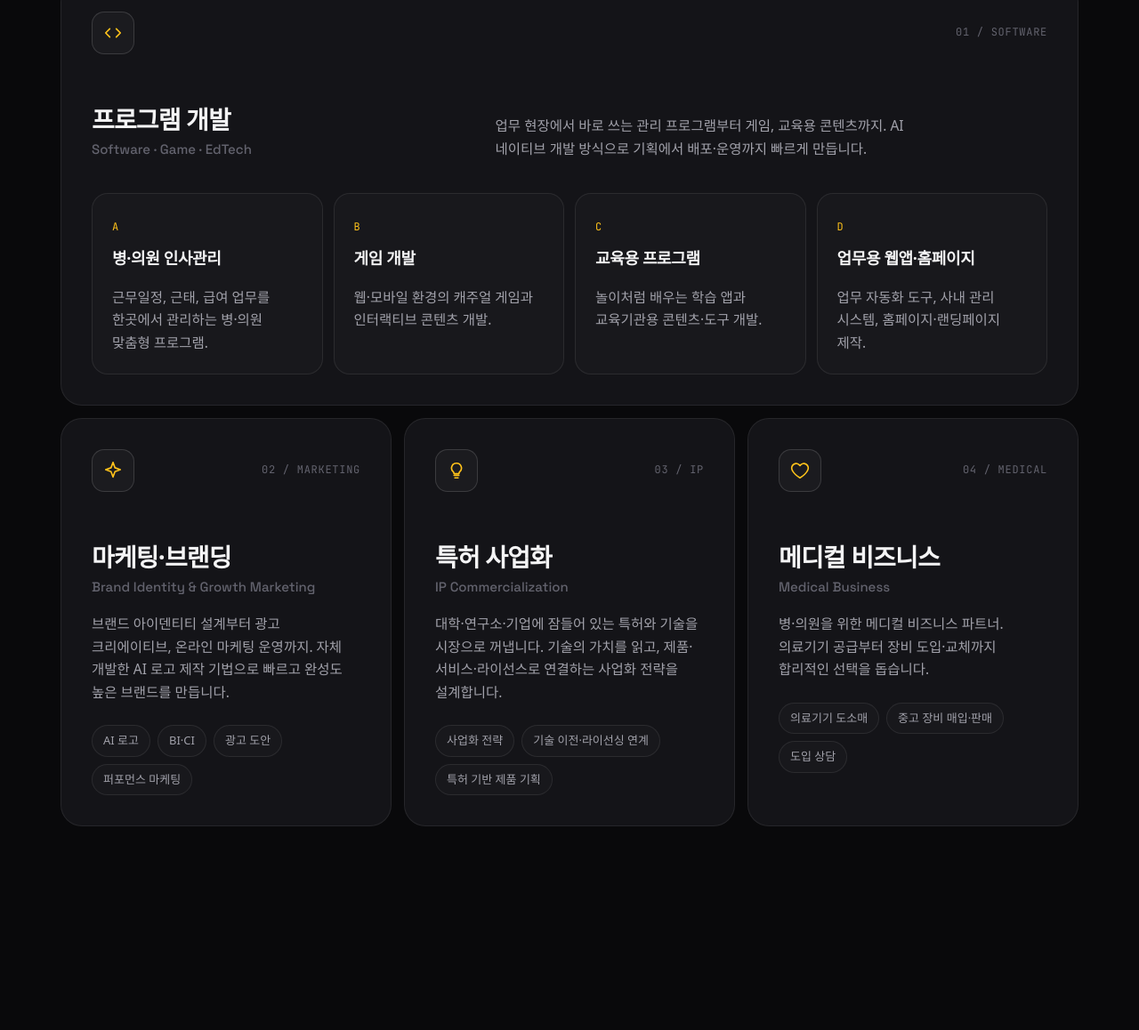
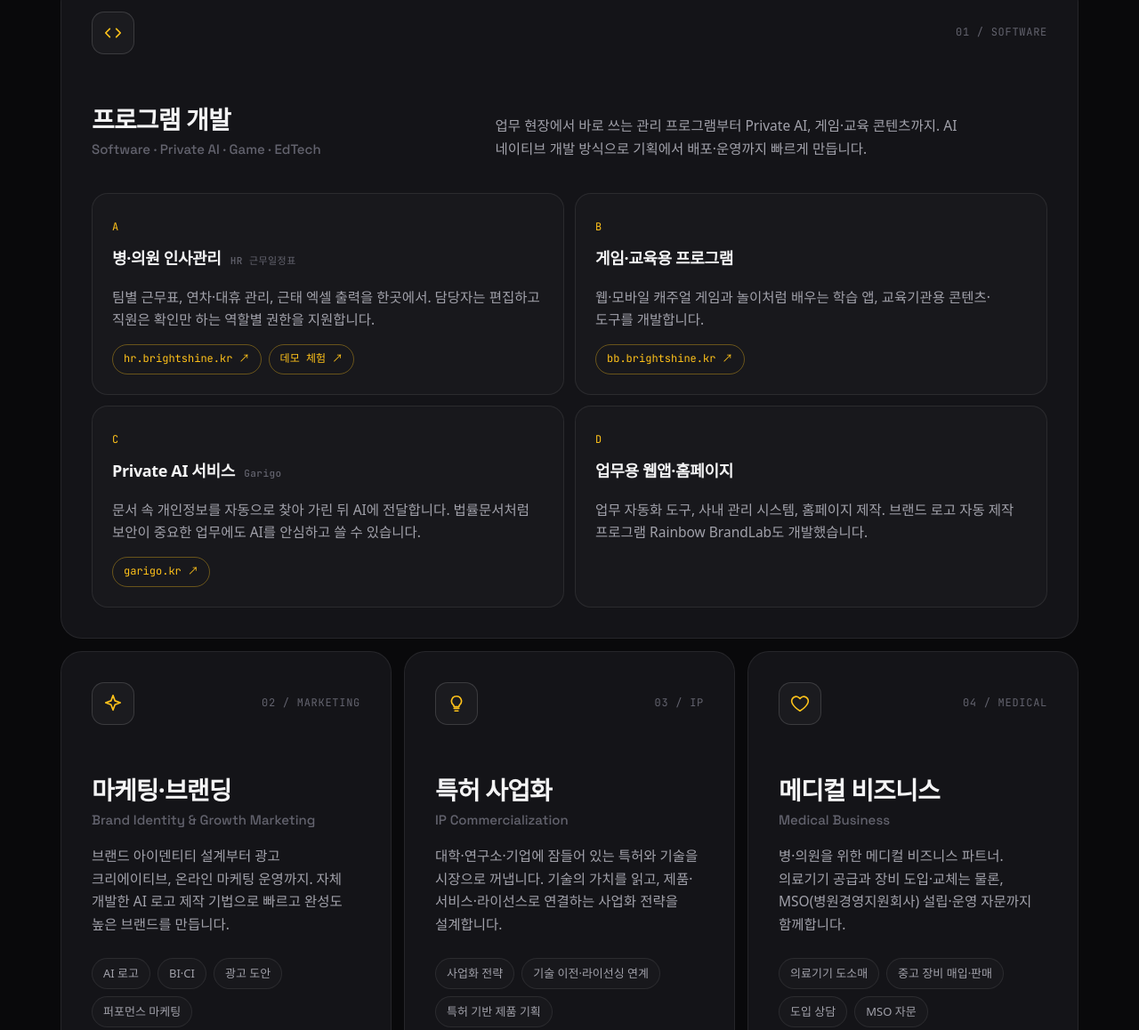
Before and after one commit to maaxmaaya/brightshine-web, a plain HTML site: page index.html in a window 1280 px wide. Shown: the part 1298-2456 px from the top of the page at 89% size. Drawn offline with Linux system fonts and the light colour scheme; a web font is replaced by a local one.

Commit message:
Add files via upload

```diff
--- a/index.html
+++ b/index.html
@@ -93,12 +93,16 @@
   .tile:hover::after{opacity:1}
   .t0{grid-column:span 6}.t1,.t3,.t4{grid-column:span 2}
   .dev-head{display:grid;grid-template-columns:1fr 1.5fr;gap:40px;align-items:end}
-  .dev-grid{margin-top:36px;display:grid;grid-template-columns:repeat(4,1fr);gap:12px}
+  .dev-grid{margin-top:36px;display:grid;grid-template-columns:repeat(2,1fr);gap:12px}
   .sub{border:1px solid var(--line);border-radius:18px;padding:22px;background:rgba(255,255,255,.02);transition:border-color .2s}
   .sub:hover{border-color:rgba(255,194,26,.45)}
   .sub .mono{color:var(--sun)}
   .sub h4{font-size:18px;font-weight:700;letter-spacing:-.02em;margin:10px 0 6px}
   .sub p{margin-top:0;font-size:14.5px}
+  .sub h4 small{font-family:var(--mono);font-size:11px;font-weight:500;color:var(--fg-3);letter-spacing:.04em;margin-left:6px;white-space:nowrap}
+  .sub .links{display:flex;flex-wrap:wrap;gap:8px;margin-top:14px}
+  .sub .links a{font-family:var(--mono);font-size:12px;padding:6px 12px;border-radius:999px;border:1px solid rgba(255,194,26,.35);color:var(--sun);transition:background .15s}
+  .sub .links a:hover{background:rgba(255,194,26,.12)}
   .tile-top{display:flex;justify-content:space-between;align-items:center;margin-bottom:56px}
   .ico{width:48px;height:48px;border-radius:14px;border:1px solid var(--line-2);display:grid;place-items:center;background:rgba(255,255,255,.03)}
   .ico svg{width:22px;height:22px;stroke:var(--sun);fill:none;stroke-width:1.8;stroke-linecap:round;stroke-linejoin:round}
@@ -177,6 +181,8 @@
     .sub{display:grid;grid-template-columns:22px 1fr;column-gap:10px;align-items:baseline;border:0;border-bottom:1px solid var(--line);border-radius:0;padding:14px 0;background:none}
     .sub:last-child{border-bottom:0;padding-bottom:0}
     .sub h4{margin:0 0 2px;font-size:16.5px}
+    .t0 .sub .links{grid-column:2;margin-top:10px;gap:6px}
+    .t0 .sub .links a{font-family:var(--sans);font-size:12.5px;padding:5px 11px}
     .t0 .sub p{grid-column:2;margin-top:2px;font-size:14px;line-height:1.55}
     .t0 .dev-head p{font-size:15px}
     .t0 .tile-top{margin-bottom:28px}
@@ -216,7 +222,7 @@
       <span class="badge"><b>AI-NATIVE</b> Creative &amp; Tech Studio</span>
       <h1>Ideas,<br><span class="out">made to</span> <span class="grad">shine.</span></h1>
       <div class="hero-sub">
-        <p>브라이트샤인은 <strong>마케팅·소프트웨어·지식재산·메디컬</strong>을 하나의 팀에서 다룹니다. 좋은 아이디어가 시장에서 통하는 사업이 될 때까지, 기획부터 실행까지 함께합니다.</p>
+        <p>브라이트샤인은 <strong>마케팅·소프트웨어·지식재산·메디컬 비즈니스</strong>를 다룹니다. 좋은 아이디어가 시장에서 통하는 사업이 될 때까지, 기획부터 실행까지 함께합니다.</p>
         <div class="cta">
           <a href="#business" class="btn btn-ghost">사업분야</a>
           <a href="#contact" class="btn btn-sun">함께 시작하기 <span class="arrow">→</span></a>
@@ -227,8 +233,8 @@
 
   <div class="marquee" aria-hidden="true">
     <div class="track">
-      <span>Brand Identity</span><span>AI Logo Design</span><span>Web &amp; App Development</span><span>Game Development</span><span>EdTech</span><span>Clinic HR Software</span><span>Patent Commercialization</span><span>Medical Business</span>
-      <span>Brand Identity</span><span>AI Logo Design</span><span>Web &amp; App Development</span><span>Game Development</span><span>EdTech</span><span>Clinic HR Software</span><span>Patent Commercialization</span><span>Medical Business</span>
+      <span>Brand Identity</span><span>AI Logo Design</span><span>Web &amp; App Development</span><span>Private AI</span><span>Game Development</span><span>EdTech</span><span>Clinic HR Software</span><span>Patent Commercialization</span><span>Medical Business</span><span>MSO Advisory</span>
+      <span>Brand Identity</span><span>AI Logo Design</span><span>Web &amp; App Development</span><span>Private AI</span><span>Game Development</span><span>EdTech</span><span>Clinic HR Software</span><span>Patent Commercialization</span><span>Medical Business</span><span>MSO Advisory</span>
     </div>
   </div>
 
@@ -247,14 +253,14 @@
         <article class="tile t0 rv">
           <div class="tile-top"><div class="ico"><svg viewBox="0 0 24 24"><path d="M8 7l-5 5 5 5M16 7l5 5-5 5"/></svg></div><span class="mono">01 / Software</span></div>
           <div class="dev-head">
-            <div><h3>프로그램 개발</h3><div class="en">Software · Game · EdTech</div></div>
-            <p style="margin-top:0">업무 현장에서 바로 쓰는 관리 프로그램부터 게임, 교육용 콘텐츠까지. AI 네이티브 개발 방식으로 기획에서 배포·운영까지 빠르게 만듭니다.</p>
+            <div><h3>프로그램 개발</h3><div class="en">Software · Private AI · Game · EdTech</div></div>
+            <p style="margin-top:0">업무 현장에서 바로 쓰는 관리 프로그램부터 Private AI, 게임·교육 콘텐츠까지. AI 네이티브 개발 방식으로 기획에서 배포·운영까지 빠르게 만듭니다.</p>
           </div>
           <div class="dev-grid">
-            <div class="sub"><span class="mono">A</span><h4>병·의원 인사관리</h4><p>근무일정, 근태, 급여 업무를 한곳에서 관리하는 병·의원 맞춤형 프로그램.</p></div>
-            <div class="sub"><span class="mono">B</span><h4>게임 개발</h4><p>웹·모바일 환경의 캐주얼 게임과 인터랙티브 콘텐츠 개발.</p></div>
-            <div class="sub"><span class="mono">C</span><h4>교육용 프로그램</h4><p>놀이처럼 배우는 학습 앱과 교육기관용 콘텐츠·도구 개발.</p></div>
-            <div class="sub"><span class="mono">D</span><h4>업무용 웹앱·홈페이지</h4><p>업무 자동화 도구, 사내 관리 시스템, 홈페이지·랜딩페이지 제작.</p></div>
+            <div class="sub"><span class="mono">A</span><h4>병·의원 인사관리 <small>HR 근무일정표</small></h4><p>팀별 근무표, 연차·대휴 관리, 근태 엑셀 출력을 한곳에서. 담당자는 편집하고 직원은 확인만 하는 역할별 권한을 지원합니다.</p><div class="links"><a href="https://hr.brightshine.kr" target="_blank" rel="noopener">hr.brightshine.kr ↗</a><a href="https://hr.brightshine.kr/?demo&amp;tour=1" target="_blank" rel="noopener">데모 체험 ↗</a></div></div>
+            <div class="sub"><span class="mono">B</span><h4>게임·교육용 프로그램</h4><p>웹·모바일 캐주얼 게임과 놀이처럼 배우는 학습 앱, 교육기관용 콘텐츠·도구를 개발합니다.</p><div class="links"><a href="https://bb.brightshine.kr" target="_blank" rel="noopener">bb.brightshine.kr ↗</a></div></div>
+            <div class="sub"><span class="mono">C</span><h4>Private AI 서비스 <small>Garigo</small></h4><p>문서 속 개인정보를 자동으로 찾아 가린 뒤 AI에 전달합니다. 법률문서처럼 보안이 중요한 업무에도 AI를 안심하고 쓸 수 있습니다.</p><div class="links"><a href="https://garigo.kr" target="_blank" rel="noopener">garigo.kr ↗</a></div></div>
+            <div class="sub"><span class="mono">D</span><h4>업무용 웹앱·홈페이지</h4><p>업무 자동화 도구, 사내 관리 시스템, 홈페이지 제작. 브랜드 로고 자동 제작 프로그램 Rainbow BrandLab도 개발했습니다.</p></div>
           </div>
         </article>
 
@@ -278,8 +284,8 @@
           <div class="tile-top"><div class="ico"><svg viewBox="0 0 24 24"><path d="M12 21s-7-4.4-9.3-9A5.2 5.2 0 0 1 12 6a5.2 5.2 0 0 1 9.3 6c-2.3 4.6-9.3 9-9.3 9z"/></svg></div><span class="mono">04 / Medical</span></div>
           <h3>메디컬 비즈니스</h3>
           <div class="en">Medical Business</div>
-          <p>병·의원을 위한 메디컬 비즈니스 파트너. 의료기기 공급부터 장비 도입·교체까지 합리적인 선택을 돕습니다.</p>
-          <div class="tags"><span>의료기기 도소매</span><span>중고 장비 매입·판매</span><span>도입 상담</span></div>
+          <p>병·의원을 위한 메디컬 비즈니스 파트너. 의료기기 공급과 장비 도입·교체는 물론, MSO(병원경영지원회사) 설립·운영 자문까지 함께합니다.</p>
+          <div class="tags"><span>의료기기 도소매</span><span>중고 장비 매입·판매</span><span>도입 상담</span><span>MSO 자문</span></div>
         </article>
       </div>
     </div>
@@ -311,7 +317,7 @@
     <div class="wrap">
       <div class="head rv">
         <span class="mono">( 03 ) — Process</span>
-        <div><h2>작게 시작해서,<br><em>빠르게 키웁니다.</em></h2></div>
+        <div><h2>빠르게 시작하고,<br><em>함께 성장합니다.</em></h2></div>
       </div>
       <div class="steps rv">
         <div class="step"><span class="mono">Step 01</span><h4>Discover</h4><p>현재 상황과 목표를 듣고, 가장 먼저 해야 할 일을 정리합니다.</p></div>
```
